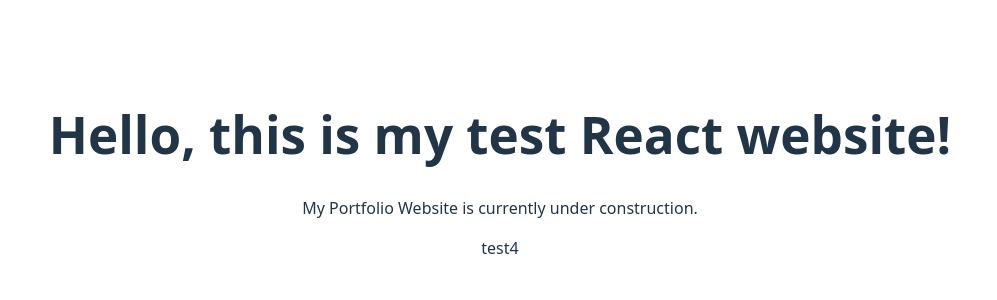
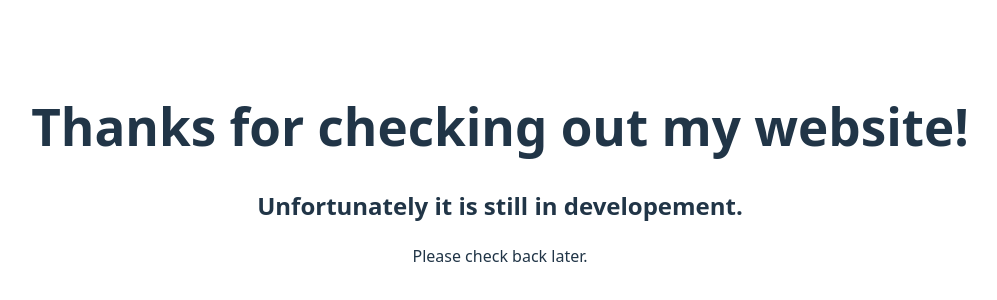
Before and after one commit to NiklasComposer/My-Portfolio-Website, a React (Vite) app: page / in a window 1280 px wide. Shown: the part 234-534 px from the top of the page, without its empty margins (140-1137 px from the left). Built offline with nearby package versions, Linux system fonts and the light colour scheme.

Commit message:
Vorübergehende Webpage angepasst

```diff
--- a/src/App.jsx
+++ b/src/App.jsx
@@ -3,9 +3,9 @@ import './App.css'
 function App() {
   return (
     <div style={{ textAlign: 'center', marginTop: '50px' }}>
-      <h1>Hello, this is my test React website!</h1>
-      <p>My Portfolio Website is currently under construction.</p>
-      <p>test4</p>
+      <h1>Thanks for checking out my website!</h1>
+      <h2>Unfortunately it is still in developement.</h2>
+      <p>Please check back later.</p>
     </div>
   )
 }
```
